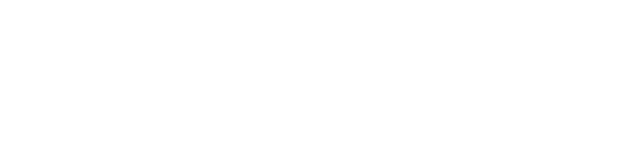
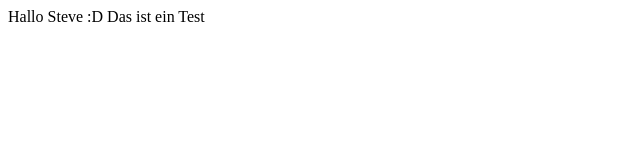
Before and after one commit to stevechristen/220606_IUCN_Redlist, a plain HTML site: page html/index.html in a window 1280 px wide. Shown: the whole page, without its empty margins (0-640 px from the left). Drawn offline with Linux system fonts and the light colour scheme.

Commit message:
test 2 push

```diff
--- a/css/style.css
+++ b/css/style.css
@@ -0,0 +1 @@
+/*  Hallo Steve :D Das ist ein Test */
--- a/html/index.html
+++ b/html/index.html
@@ -6,7 +6,7 @@
     </title>
 </head>
 <body>
-    <header> </header>
+    <header> Hallo Steve :D Das ist ein Test</header>
     <main></main>
     <footer> </footer>
 </body>
```
